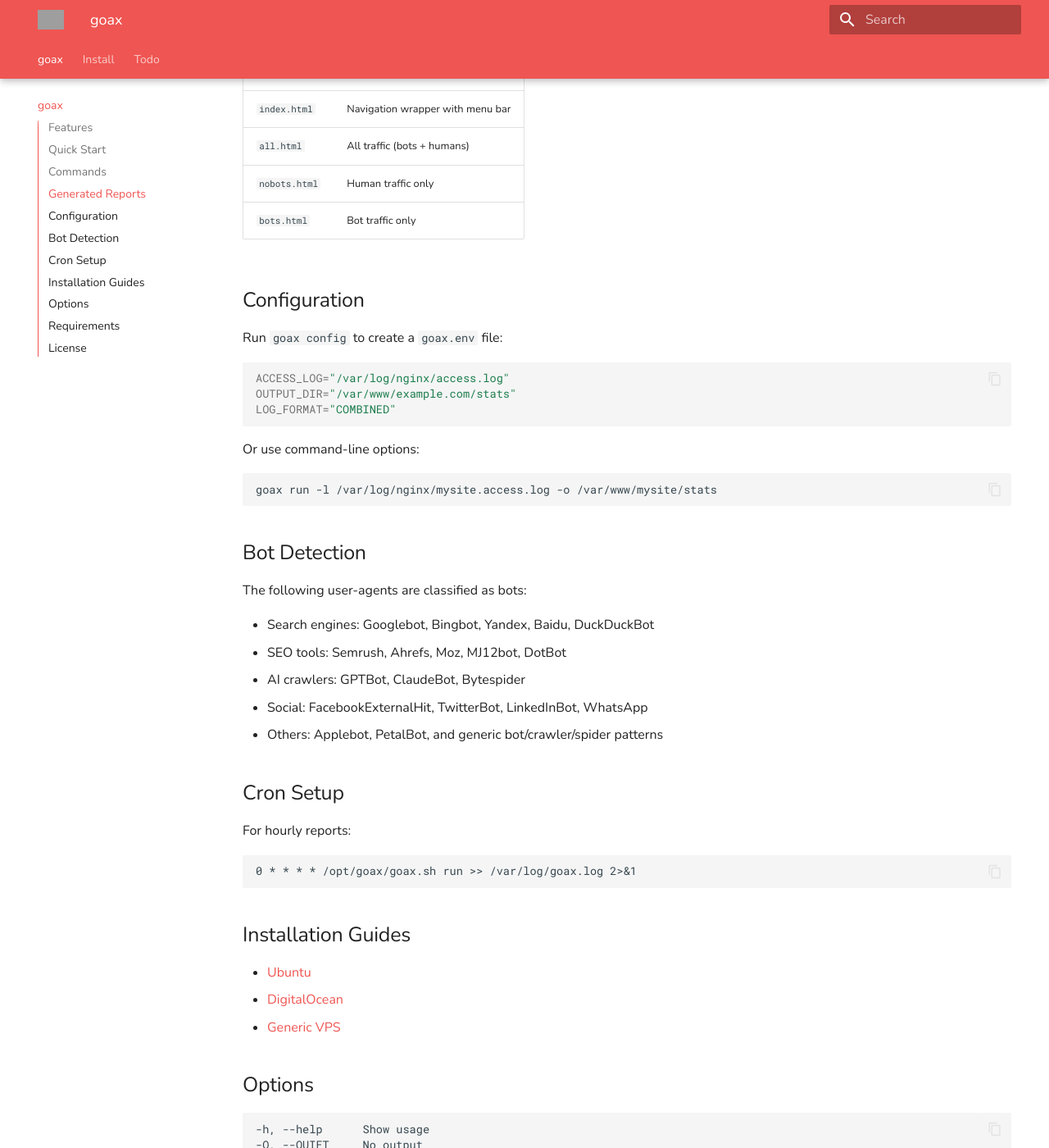
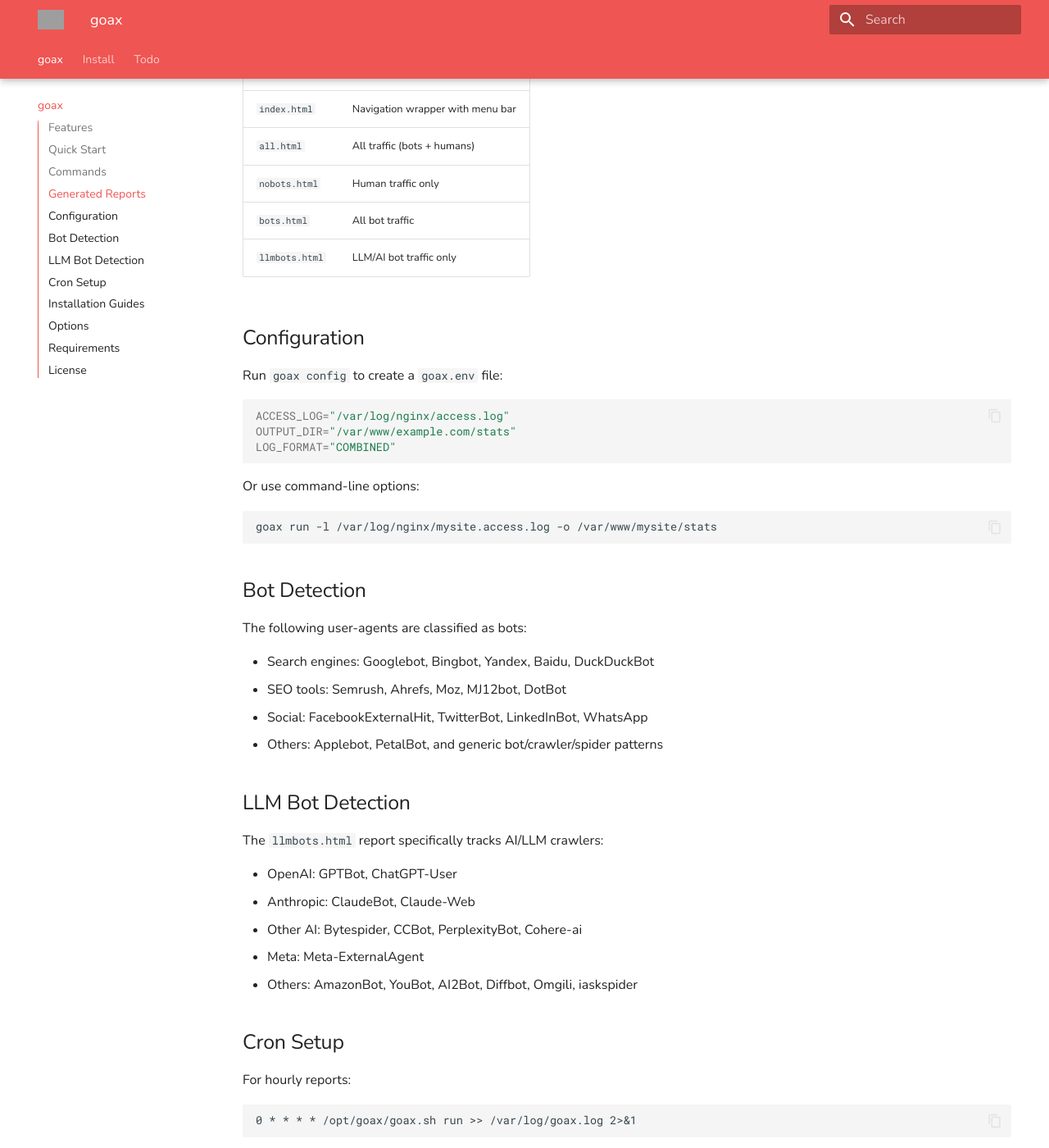
Before and after one commit to pforret/goax, an MkDocs documentation site: the page built from docs/index.md, in a window 1280 px wide and 1400 px high, scrolled down 1328 px. Shown: the whole window at 82% size. Built offline with MkDocs 1.6.1 and Material for MkDocs 9.7.7, drawn with Linux system fonts in a browser that asks for light colours; grey boxes are pictures that could not be loaded.

Commit message:
Update docs: add llmbots.html report documentation
Co-Authored-By: Claude Opus 4.5 <noreply@anthropic.com>

```diff
--- a/docs/index.md
+++ b/docs/index.md
@@ -40,14 +40,15 @@ cd goax
 
 ## Generated Reports
 
-The `run` command creates 4 files in your output directory:
+The `run` command creates 5 files in your output directory:
 
 | File | Content |
 |------|---------|
 | `index.html` | Navigation wrapper with menu bar |
 | `all.html` | All traffic (bots + humans) |
 | `nobots.html` | Human traffic only |
-| `bots.html` | Bot traffic only |
+| `bots.html` | All bot traffic |
+| `llmbots.html` | LLM/AI bot traffic only |
 
 ## Configuration
 
@@ -71,9 +72,18 @@ The following user-agents are classified as bots:
 
 - Search engines: Googlebot, Bingbot, Yandex, Baidu, DuckDuckBot
 - SEO tools: Semrush, Ahrefs, Moz, MJ12bot, DotBot
-- AI crawlers: GPTBot, ClaudeBot, Bytespider
 - Social: FacebookExternalHit, TwitterBot, LinkedInBot, WhatsApp
 - Others: Applebot, PetalBot, and generic bot/crawler/spider patterns
+
+## LLM Bot Detection
+
+The `llmbots.html` report specifically tracks AI/LLM crawlers:
+
+- OpenAI: GPTBot, ChatGPT-User
+- Anthropic: ClaudeBot, Claude-Web
+- Other AI: Bytespider, CCBot, PerplexityBot, Cohere-ai
+- Meta: Meta-ExternalAgent
+- Others: AmazonBot, YouBot, AI2Bot, Diffbot, Omgili, iaskspider
 
 ## Cron Setup
 
```
